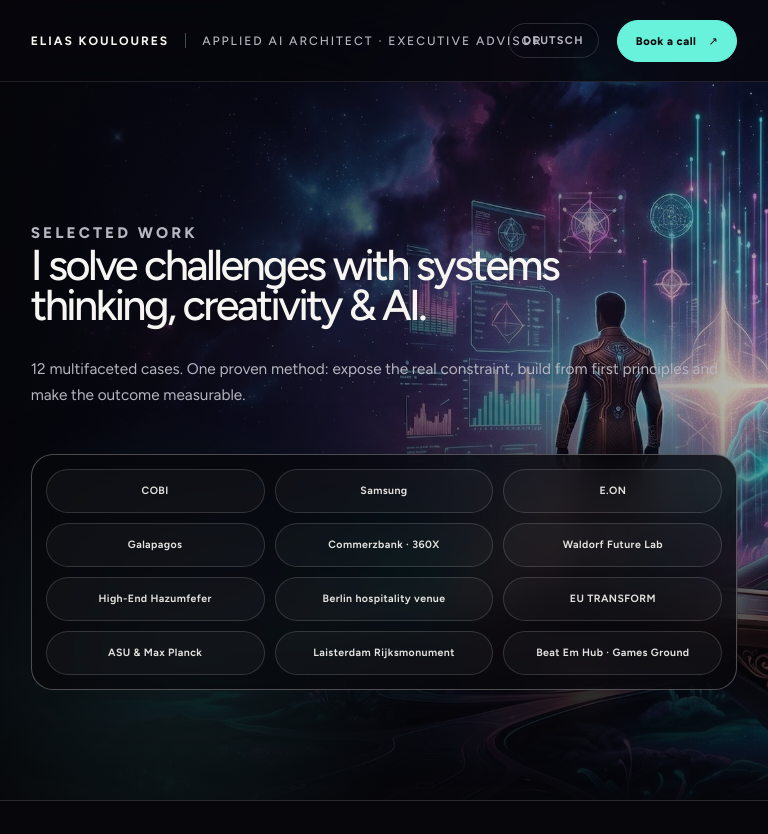
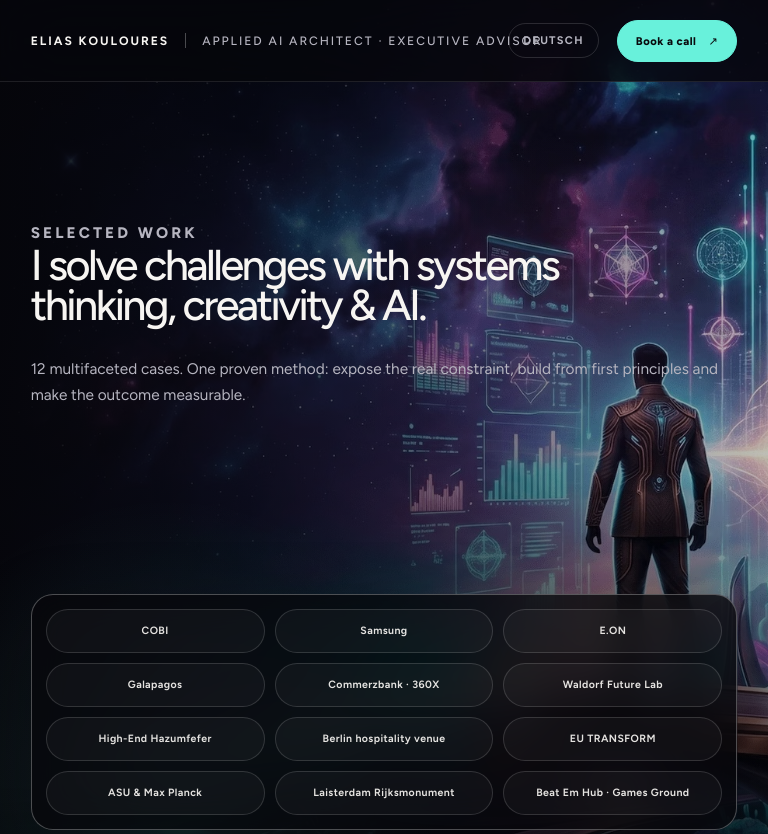
Before and after one commit to EliasKouloures/EliasKouloures-Com, a Next.js app: page /work in a window 768 px wide. Shown: the top 834 px of the page. Built offline with nearby package versions, Linux system fonts and the light colour scheme; no server answers.

Commit message:
Move project directory to hero base

```diff
--- a/app/globals.css
+++ b/app/globals.css
@@ -3097,6 +3097,28 @@
   margin-top: 30px;
 }
 
+@media (min-width: 761px) {
+  .work-hero > .shell {
+    display: flex;
+    min-height: calc(max(680px, 82svh) - 300px);
+    flex-direction: column;
+  }
+
+  .work-hero .case-index {
+    margin-top: auto;
+  }
+}
+
+@media (min-width: 761px) and (max-width: 1080px) {
+  .work-hero {
+    min-height: max(940px, 100svh);
+  }
+
+  .work-hero > .shell {
+    min-height: calc(max(940px, 100svh) - 300px);
+  }
+}
+
 .case-index {
   display: grid;
   grid-template-columns: repeat(6, minmax(0, 1fr));
```
